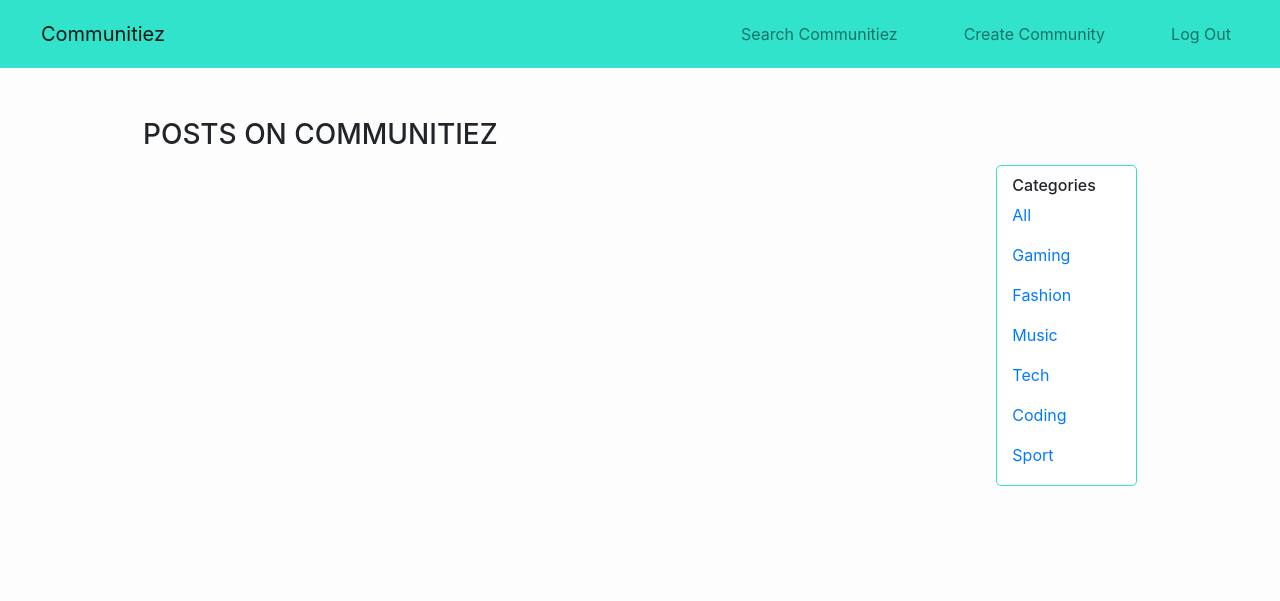
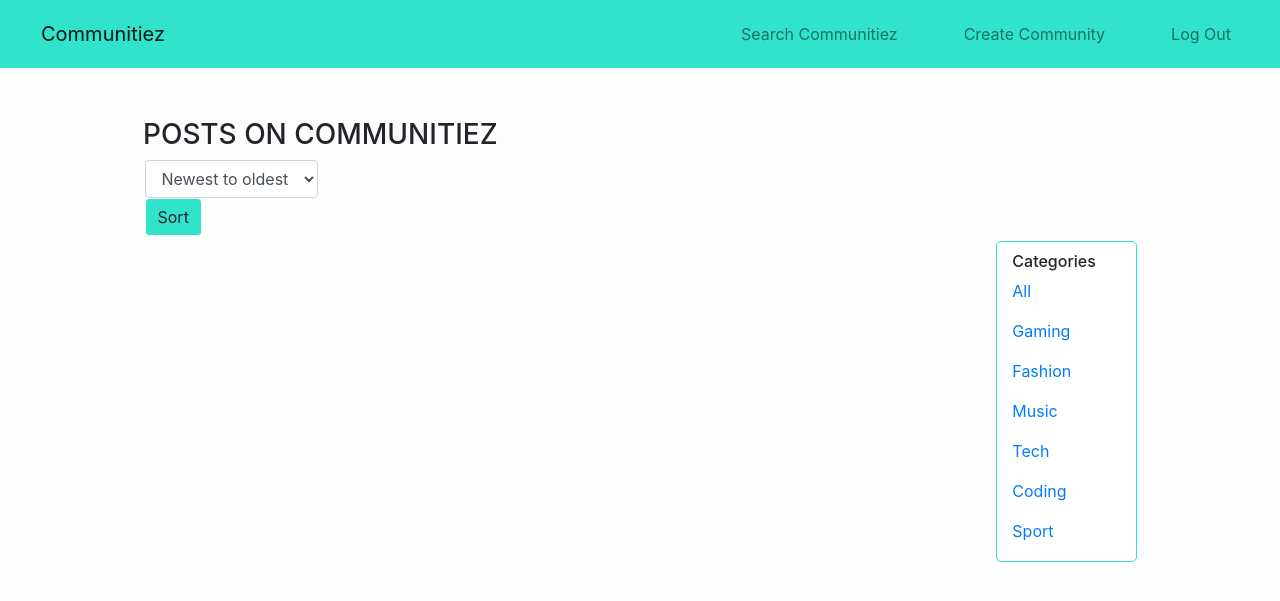
Before and after one commit to cerisilv123/communitiez, a Flask app: page /home/1 in a window 1280 px wide. Shown: the top 601 px of the page. Run offline with Flask 2, Linux system fonts and the light colour scheme; the visitor is signed in with stand-in values (Sample User, id 1); data that the repository does not hold is empty.

Commit message:
started writing code to sort posts on the hompage via a form dropdown

```diff
--- a/website/static/css/styles.css
+++ b/website/static/css/styles.css
@@ -95,7 +95,7 @@ h1 {
     border-radius: 5px;
 }
 
-.home-post-content, .home-categories-content, .search-bar-content, .create-form-content, .search-communitiez-content {
+.home-post-content, .home-categories-content, .search-bar-content, .create-form-content, .search-communitiez-content, .community-page-post {
     padding: 10px 15px 2.5px 15px;
 }
 
@@ -113,7 +113,7 @@ h1 {
     background-color: #30E3CA;
 }
 
-.search-communitiez-content {
+.search-communitiez-content, .sort-dropdown {
     margin-left: 1.5px;
     margin-right: 1.5px;
 }
--- a/website/templates/home.html
+++ b/website/templates/home.html
@@ -35,6 +35,17 @@
   <div class="container-fluid">
     <h3 class="create-heading">POSTS ON COMMUNITIEZ</h3>
 
+  <div class="row sort-dropdown">
+    <form action="#" method="post">
+        <select class="form-control" id="sortDropdown" name="sortDropdown">
+          <option>Newest to oldest</option>
+          <option>Oldest to newest</option>
+          <option>Most relevant</option>
+        </select>
+        <button type="submit" class="btn btn-light btn-search">Sort</button>
+    </form>
+  </div>
+
   <div class="row">
     <div class="col-lg-10">
       {% for posts in  community_posts %}
--- a/website/views.py
+++ b/website/views.py
@@ -9,7 +9,7 @@ view = Blueprint('view', __name__)
 def landing():
     return render_template('index.html')
 
-@view.route('/home')
+@view.route('/home', methods=["POST", "GET"])
 @login_required
 def home():
     """ This function creates the route for the
@@ -17,7 +17,6 @@ def home():
     after logging in. Posts are retrieved from
     database and displayed to the page.
     """
-
     community_post_details = Post.query.all()
     community_posts = []
     for post in community_post_details:
@@ -34,7 +33,16 @@ def home():
         }
         community_posts.append(community_post)
 
-    return render_template('home.html', community_posts=community_posts, community_name=community_name)
+    if request.method == 'POST':
+         sort_dropdown = request.form.get('sortDropdown')
+         if sort_dropdown == 'Newest to oldest':
+            print("Newest to oldest!!!!!")
+            # NEED TO FINISH THIS CODE - CREATE A NEW VIEW - "HOME_SORT() THEN PASS THE SORTED LIST THROUGH"
+            return redirect(url_for('view.search_communitiez')) # WAS JUST TESTING THIS
+    else:
+        return render_template('home.html', community_posts=community_posts)
+
+
 
 @view.route('home/<category>')
 @login_required
```
